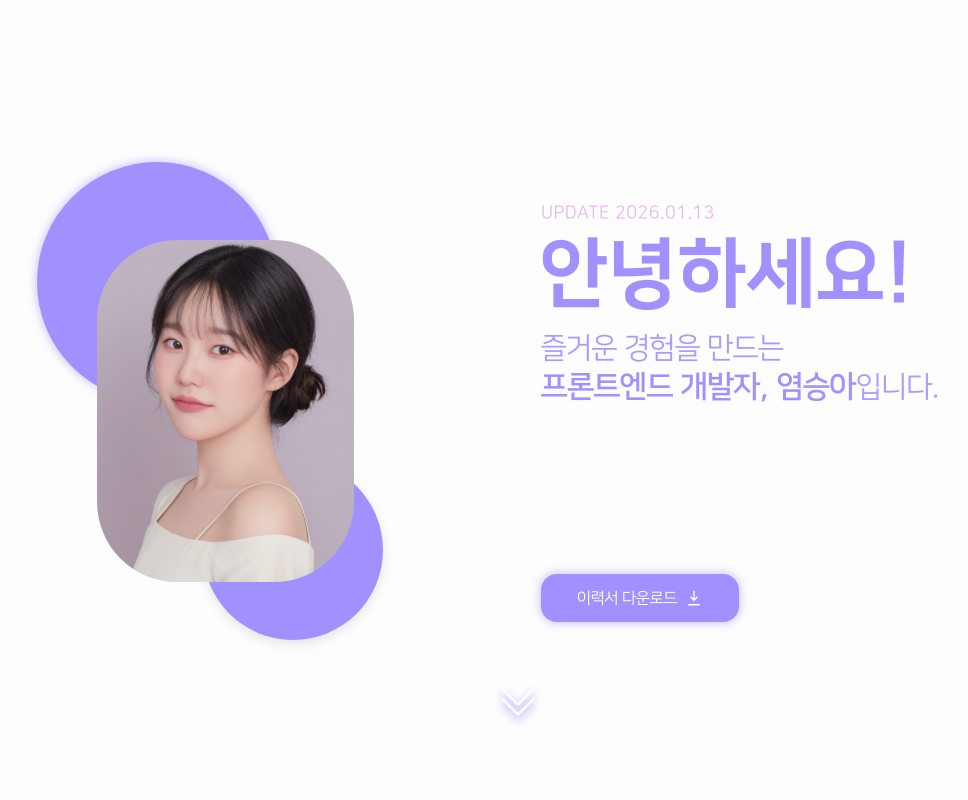
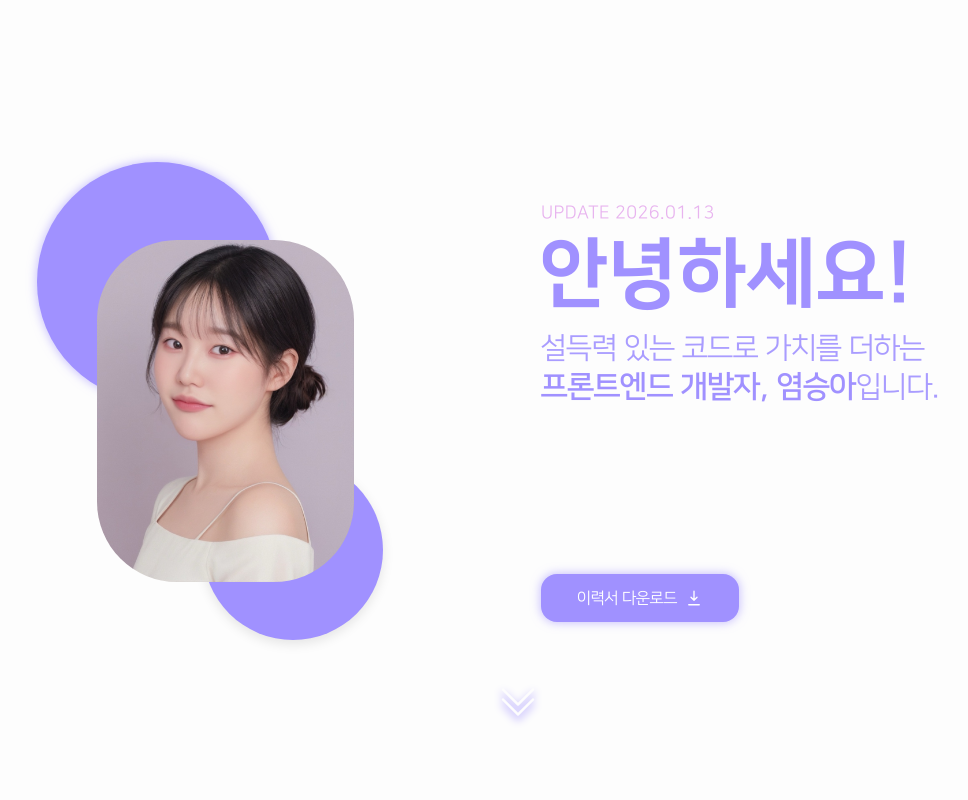
Before and after one commit to yeom-kenco/yeom-portfolio, a React (Vite) app: page / in a window 1280 px wide. Shown: the top 800 px of the page, without its empty margins (123-1091 px from the left). Built offline with nearby package versions, Linux system fonts and the light colour scheme.

Commit message:
feat: Intro 멘트 수정

```diff
--- a/src/sections/Hero.tsx
+++ b/src/sections/Hero.tsx
@@ -86,7 +86,7 @@ export default function Hero() {
 
               <Reveal y={10}>
                 <p className="font-heading leading-tight text-[clamp(18px,2.3vw,32px)] font-normal text-brand-purple/90">
-                  즐거운 경험을 만드는
+                  설득력 있는 코드로 가치를 더하는
                   <br />
                   <b className="font-heading text-[clamp(18px,2.4vw,32px)] text-brand-purple">
                     프론트엔드 개발자, 염승아
```
